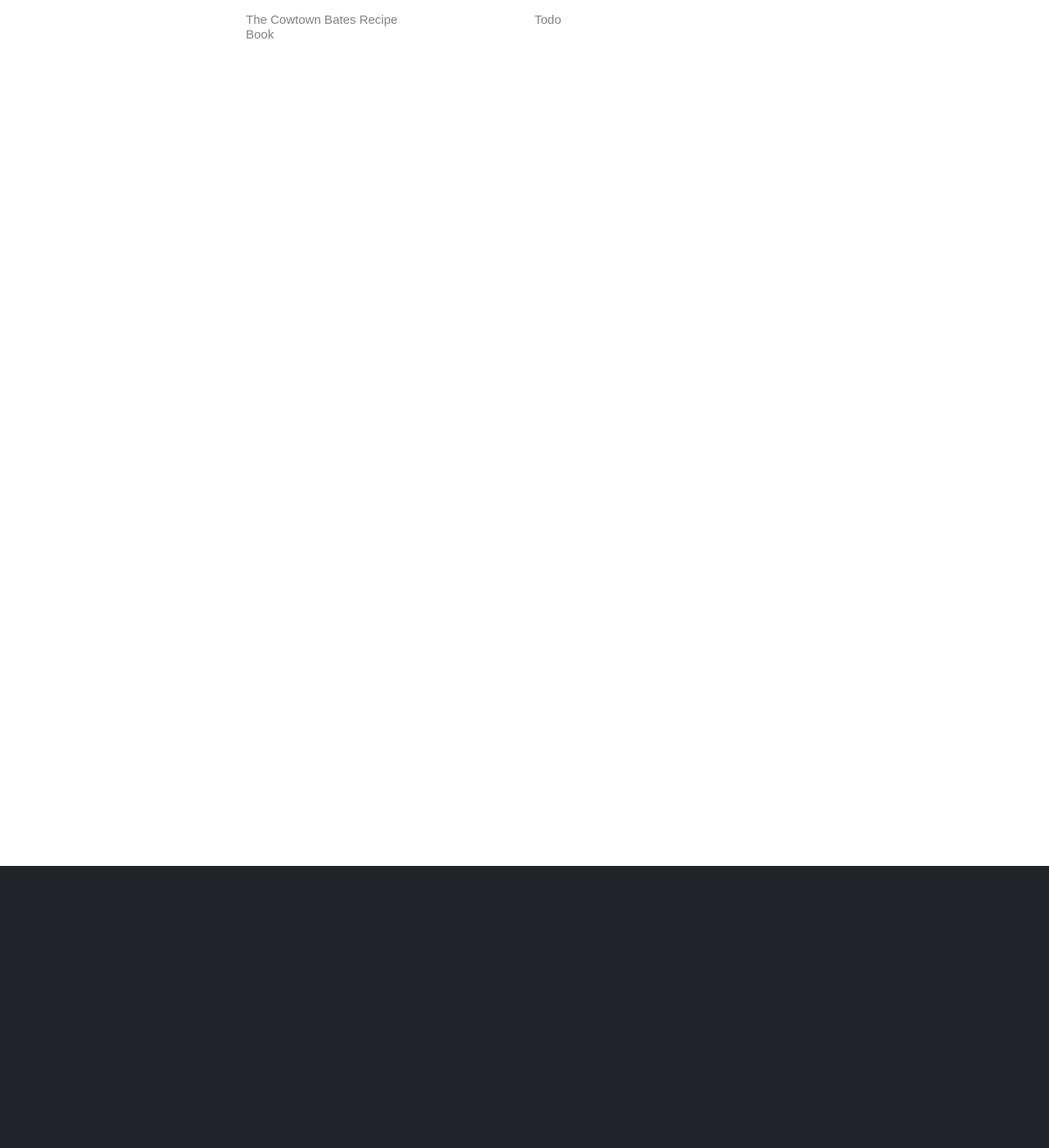
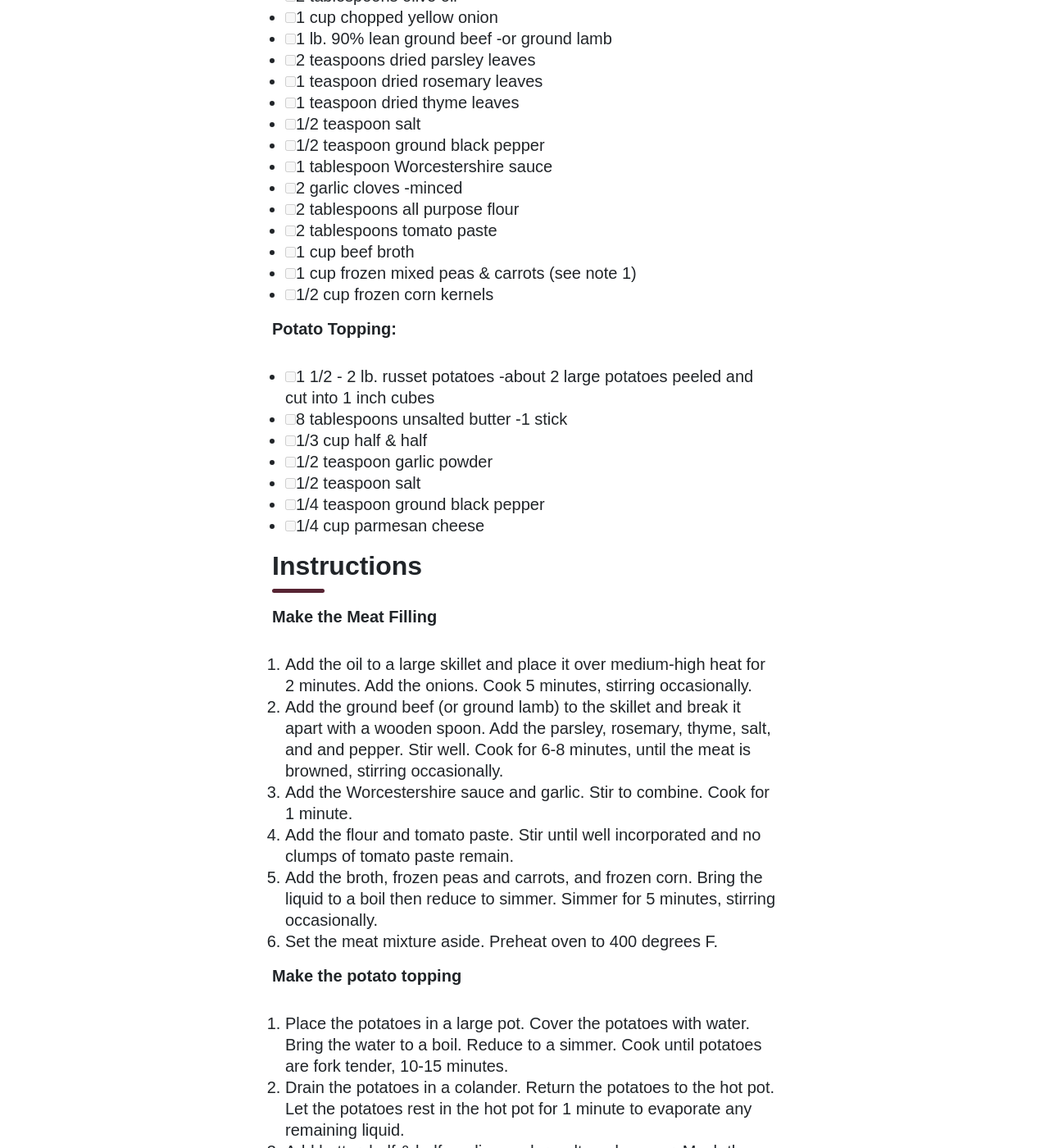
Before and after one commit to sfb1996/cookbook, a Jekyll site: the page built from _recipes/best_classic_shepherds_pie_recipe.md, in a window 1280 px wide and 1400 px high, scrolled down 344 px. Shown: the whole window at 82% size. Built offline with Jekyll 4.4.1, drawn with Linux system fonts in a browser that asks for light colours; some of the changed text lies outside the part shown.

Commit message:
Update best_classic_shepherds_pie_recipe.md

```diff
--- a/_recipes/best_classic_shepherds_pie_recipe.md
+++ b/_recipes/best_classic_shepherds_pie_recipe.md
@@ -5,5 +5,64 @@ ref: best-classic-shepherds-pie-recipe
 layout: recipe
 time: 70
 category: American
-tags: ['dinner', 'No Recipe']
+tags: ['dinner']
 ---
+
+# Ingredients
+**Meat Filling:**
+- [ ] 2 tablespoons olive oil
+- [ ] 1 cup chopped yellow onion
+- [ ] 1 lb. 90% lean ground beef -or ground lamb
+- [ ] 2 teaspoons dried parsley leaves
+- [ ] 1 teaspoon dried rosemary leaves
+- [ ] 1 teaspoon dried thyme leaves
+- [ ] 1/2 teaspoon salt
+- [ ] 1/2 teaspoon ground black pepper
+- [ ] 1 tablespoon Worcestershire sauce
+- [ ] 2 garlic cloves -minced
+- [ ] 2 tablespoons all purpose flour
+- [ ] 2 tablespoons tomato paste
+- [ ] 1 cup beef broth
+- [ ] 1 cup frozen mixed peas & carrots (see note 1)
+- [ ] 1/2 cup frozen corn kernels
+
+**Potato Topping:**
+- [ ] 1 1/2 - 2 lb. russet potatoes -about 2 large potatoes peeled and cut into 1 inch cubes
+- [ ] 8 tablespoons unsalted butter -1 stick
+- [ ] 1/3 cup half & half
+- [ ] 1/2 teaspoon garlic powder
+- [ ] 1/2 teaspoon salt
+- [ ] 1/4 teaspoon ground black pepper
+- [ ] 1/4 cup parmesan cheese
+
+# Instructions
+**Make the Meat Filling**
+1. Add the oil to a large skillet and place it over medium-high heat for 2 minutes. Add the onions. Cook 5 minutes, stirring occasionally.
+2. Add the ground beef (or ground lamb) to the skillet and break it apart with a wooden
+spoon. Add the parsley, rosemary, thyme, salt, and and pepper. Stir well. Cook for 6-8 minutes, until the meat is browned, stirring occasionally.
+3. Add the Worcestershire sauce and garlic. Stir to combine. Cook for 1 minute.
+4. Add the flour and tomato paste. Stir until well incorporated and no clumps of tomato paste remain.
+5. Add the broth, frozen peas and carrots, and frozen corn. Bring the liquid to a boil then reduce to simmer. Simmer for 5 minutes, stirring occasionally.
+6. Set the meat mixture aside. Preheat oven to 400 degrees F.
+
+**Make the potato topping**
+{:start="7"}
+7. Place the potatoes in a large pot. Cover the potatoes with water. Bring the water to a boil. Reduce to a simmer. Cook until potatoes are fork tender, 10-15 minutes.
+8. Drain the potatoes in a colander. Return the potatoes to the hot pot. Let the potatoes rest in the hot pot for 1 minute to evaporate any remaining liquid.
+9. Add butter, half & half, garlic powder, salt, and pepper. Mash the potatoes and stir until all the ingredients are mixed together.
+9. Add the parmesan cheese to the potatoes. Stir until well combined.
+
+**Assemble the casserole**
+{:start="10"}
+10. Pour the meat mixture into a 9x9 (or 7x11) inch baking dish. Spread it out into an even layer. Spoon the mashed potatoes on top of the meat. Carefully spread into an even layer.
+11. If the baking dish looks very full, place it on a rimmed baking sheet so that the filling doesn’t bubble over into your oven. Bake uncovered for 25-30 minutes (see note 2). Cool for 15 minutes before serving.
+
+---
+
+# Notes
+1. If you can’t find frozen mixed peas and carrots, you could use 1/2 cup frozen peas and 1/2 cup frozen sliced carrots.
+2. Bake at 400° F. Start preheating the oven after you make the meat mixture (listed in step 6).
+
+---
+
+Credits: [thewholesomedish](https://www.thewholesomedish.com/wprm_print/best-classic-shepherds-pie-recipe)
```
